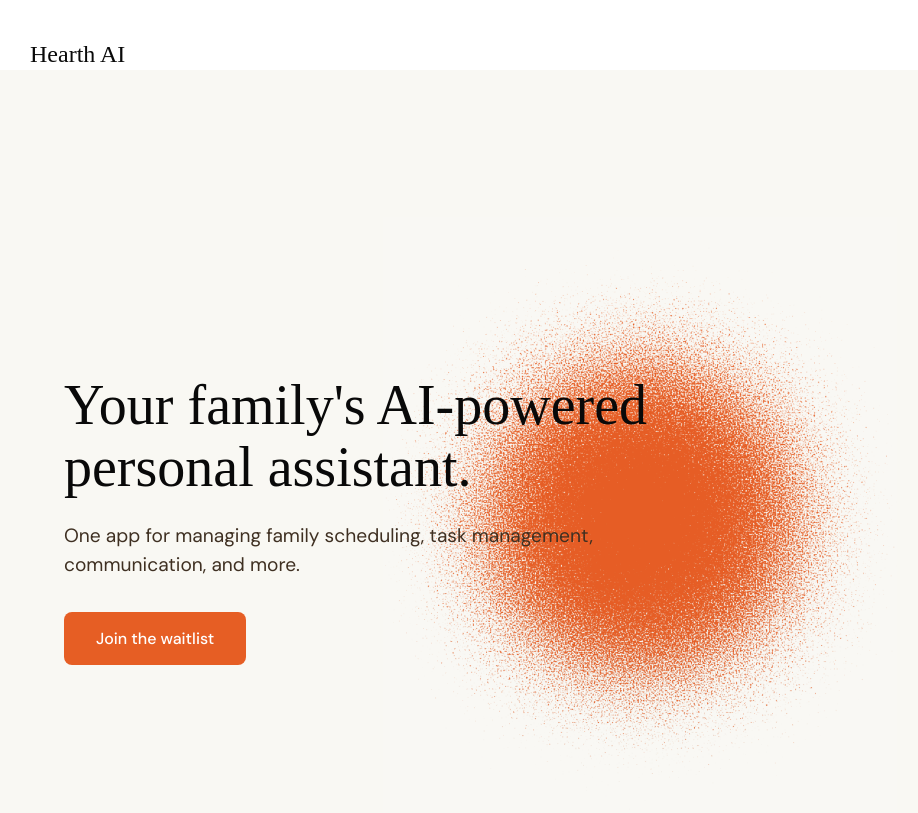
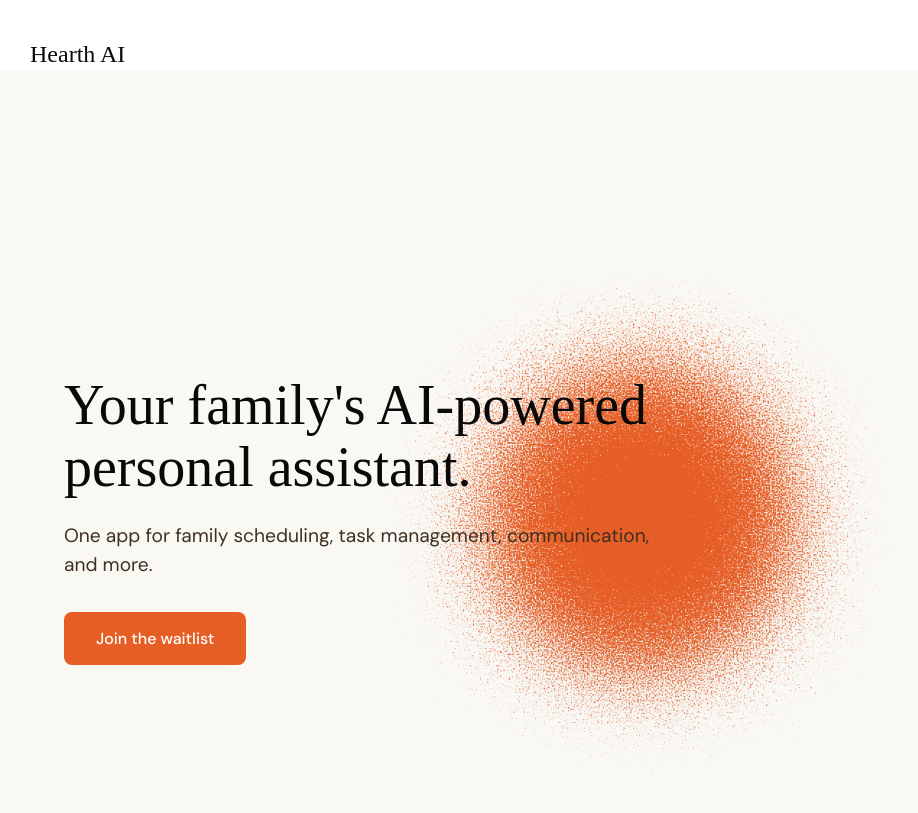
Before and after one commit to hearth-ai/hearth-ai.github.io, a Jekyll site: the page built from index.md, in a window 1280 px wide and 900 px high. Shown: the top 813 px of the window, without its empty margins (0-918 px from the left). Built offline with Jekyll 4.4.1, drawn with Linux system fonts in a browser that asks for light colours; some web fonts are replaced.

Commit message:
tiny fix

```diff
--- a/index.md
+++ b/index.md
@@ -10,7 +10,7 @@ description: Your family's AI-powered executive assistant
     </div>
     <div class="hero-content">
         <h1>Your family's AI-powered personal assistant.</h1>
-        <p>One app for managing family scheduling, task management, communication, and more.</p>
+        <p>One app for family scheduling, task management, communication, and more.</p>
         <div class="hero-actions">
             <button id="waitlist-btn" class="btn-primary">Join the waitlist</button>
         </div>
```
Also changed, not shown: 2 other files.
